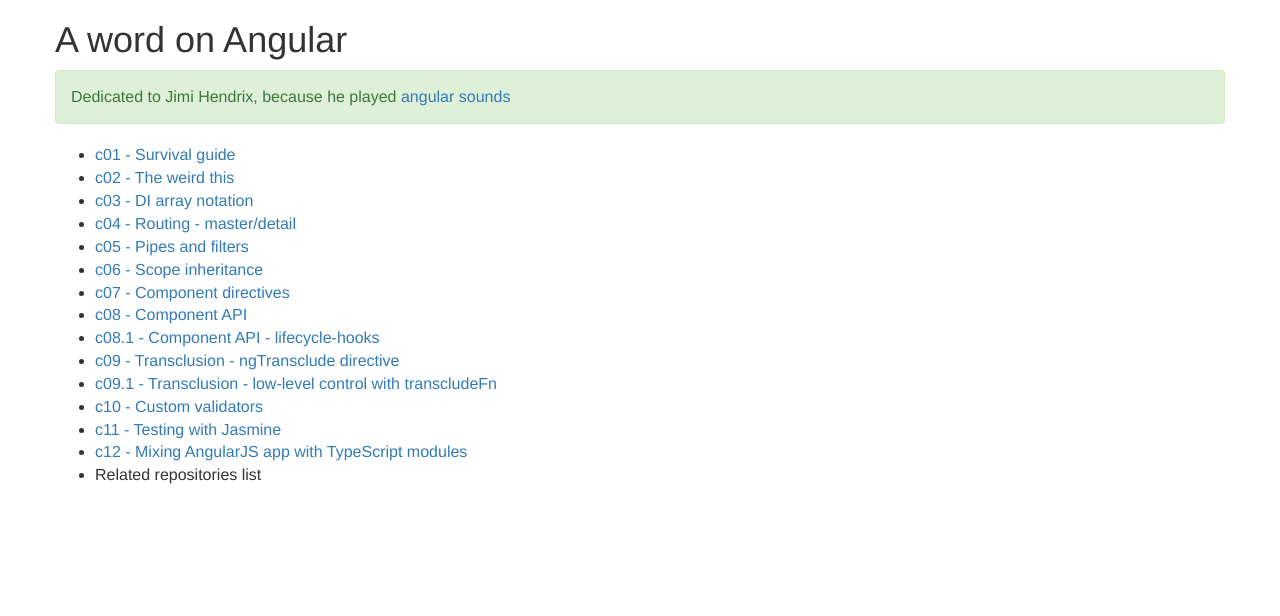
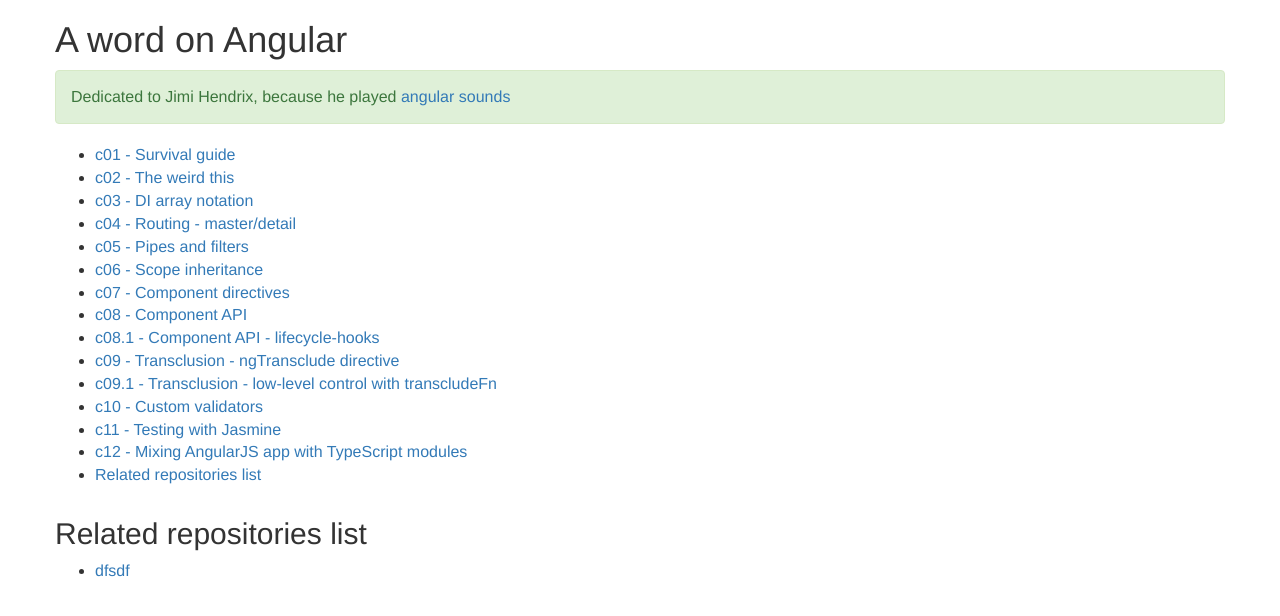
Before and after one commit to pehu71/a1-tips, a website: page index.html at #/related-repos in a window 1280 px wide. Drawn offline with nearby package versions, Linux system fonts and the light colour scheme; some packages are replaced by stand-ins of ours.

Commit message:
related-repos

```diff
--- /dev/null
+++ b/chapters/related-repos/related-repos.html
@@ -0,0 +1,5 @@
+<h2>Related repositories list</h2>
+
+<ul>
+    <li><a href="" target="_blank">dfsdf</a></li>
+</ul>
--- /dev/null
+++ b/chapters/related-repos/related-repos.js
@@ -0,0 +1,5 @@
+angular.module('related-repos', [])
+
+    .controller('RelatedCtrl', function () {
+
+    });
--- a/index.html
+++ b/index.html
@@ -37,9 +37,7 @@
             <li><a href="#/custom-validators">c10 - Custom validators</a></li>
             <li><a href="#/jasmine-tests">c11 - Testing with Jasmine</a></li>
             <li><a href="#/mix-with-ts">c12 - Mixing AngularJS app with TypeScript modules</a></li>
-            <!--todo: separation of concern - example of directive "assuming some scope above"-->
-            <!--todo: best practises summary-->
-            <li>Related repositories list</li>
+            <li><a href="#/related-repos">Related repositories list</a></li>
         </ul>
     </div>
 
--- a/script/app.js
+++ b/script/app.js
@@ -26,6 +26,7 @@
             .when('/custom-validators', {templateUrl: 'chapters/c10/custom-validators.html', controller: 'CustomValidatorsCtrl as val'})
             .when('/jasmine-tests', {templateUrl: 'chapters/c11/jasmine-tests.html', controller: 'JasmineTestCtrl as jasmine'})
             .when('/mix-with-ts', {templateUrl: 'chapters/c12/mix-with-ts.html', controller: 'SampleController as sample'})
+            .when('/related-repos', {templateUrl: 'chapters/related-repos/related-repos.html', controller: 'RelatedCtrl as related'})
 ;
 
         // $locationProvider.html5Mode(true);
```
